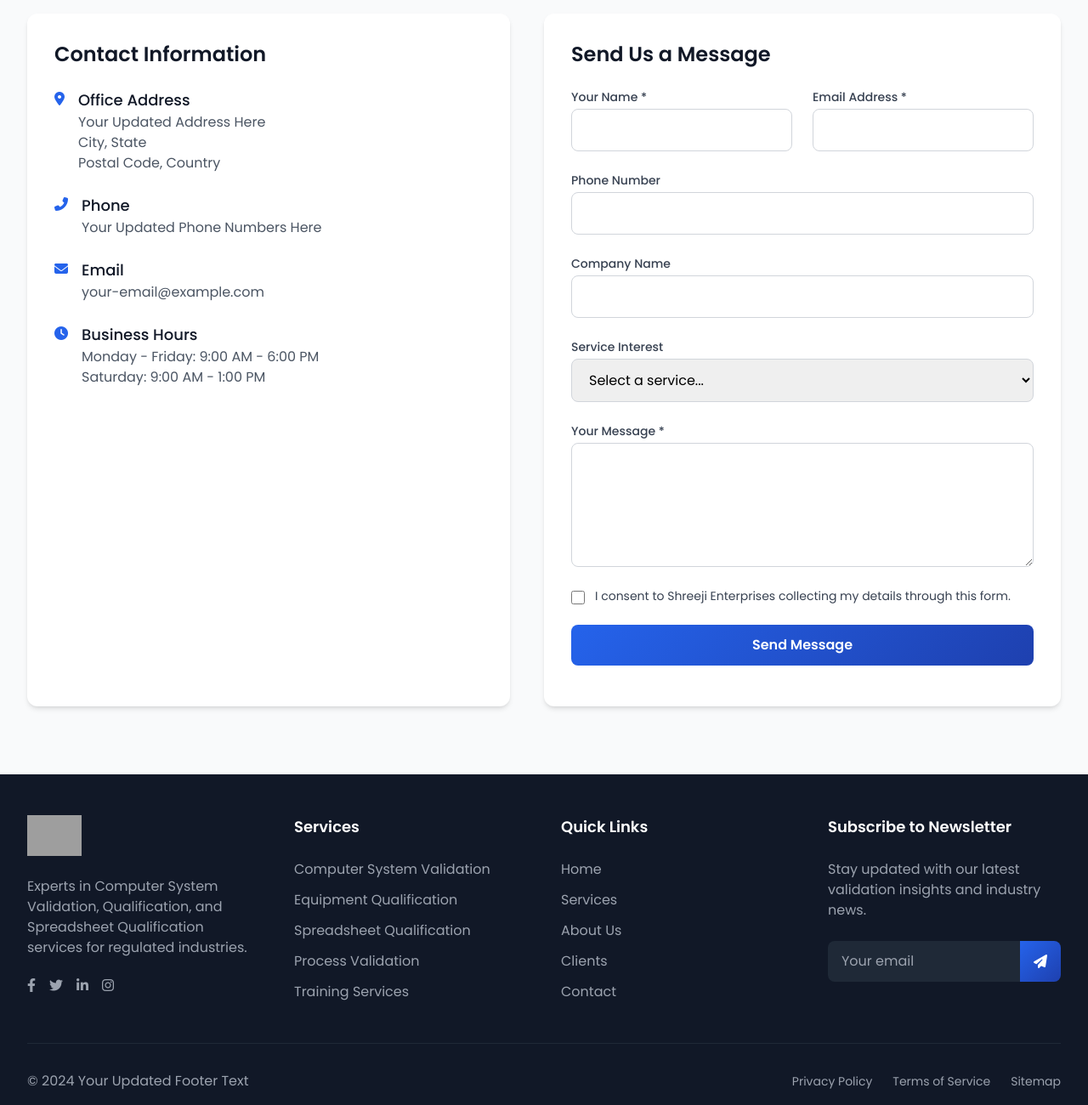
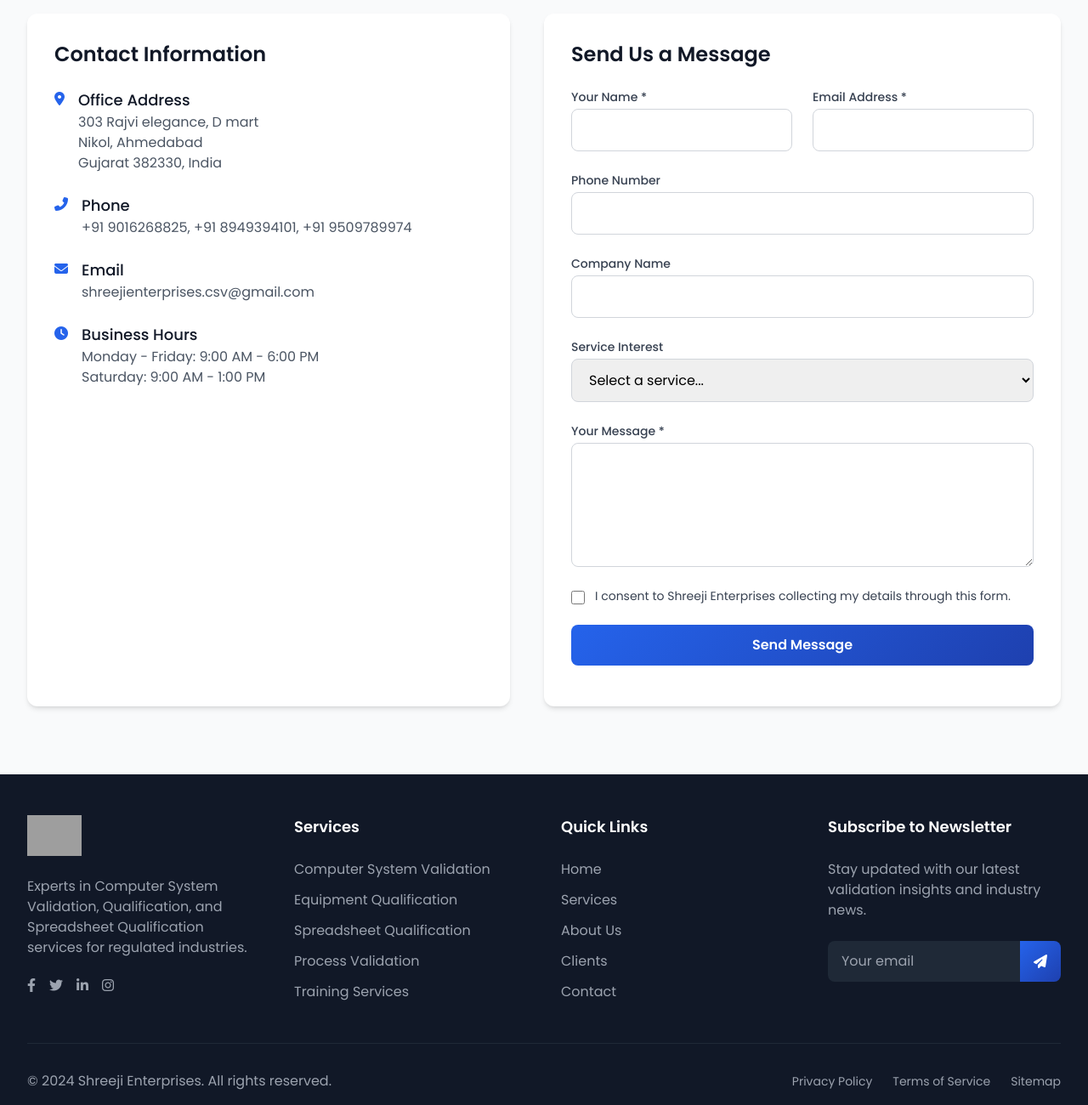
Before and after one commit to shreeji2021/shreeji, a plain HTML site: page index.html in a window 1280 px wide. Shown: the part 3520-4820 px from the top of the page at 85% size. Drawn offline with nearby package versions, Linux system fonts and the light colour scheme; grey boxes are pictures that could not be loaded.

Commit message:
Update index.html

````diff
--- a/index.html
+++ b/index.html
@@ -1,10 +1,10 @@
-```
+```html
 <!DOCTYPE html>
 <html lang="en">
 <head>
     <meta charset="UTF-8">
     <meta name="viewport" content="width=device-width, initial-scale=1.0">
-    <title>Your New Title Here</title>
+    <title>Shreeji Enterprises | Computer System Validation Experts</title>
     <link rel="stylesheet" href="https://cdnjs.cloudflare.com/ajax/libs/font-awesome/6.4.0/css/all.min.css">
     <script src="https://cdn.tailwindcss.com"></script>
     <style>
@@ -373,7 +373,7 @@
                                 </div>
                                 <div class="ml-4">
                                     <h4 class="text-lg font-medium text-gray-900">Office Address</h4>
-                                    <p class="text-gray-600">Your Updated Address Here<br>City, State<br>Postal Code, Country</p>
+                                    <p class="text-gray-600">303 Rajvi elegance, D mart<br>Nikol, Ahmedabad<br>Gujarat 382330, India</p>
                                 </div>
                             </div>
 
@@ -383,7 +383,7 @@
                                 </div>
                                 <div class="ml-4">
                                     <h4 class="text-lg font-medium text-gray-900">Phone</h4>
-                                    <p class="text-gray-600">Your Updated Phone Numbers Here</p>
+                                    <p class="text-gray-600">+91 9016268825, +91 8949394101, +91 9509789974</p>
                                 </div>
                             </div>
 
@@ -393,7 +393,7 @@
                                 </div>
                                 <div class="ml-4">
                                     <h4 class="text-lg font-medium text-gray-900">Email</h4>
-                                    <p class="text-gray-600">your-email@example.com</p>
+                                    <p class="text-gray-600">shreejienterprises.csv@gmail.com</p>
                                 </div>
                             </div>
 
@@ -535,7 +535,7 @@
             </div>
 
             <div class="border-t border-gray-800 mt-12 pt-8 flex flex-col md:flex-row justify-between items-center">
-                <p class="text-gray-400 mb-4 md:mb-0">© 2024 Your Updated Footer Text</p>
+                <p class="text-gray-400 mb-4 md:mb-0">© 2024 Shreeji Enterprises. All rights reserved.</p>
                 <div class="flex space-x-6">
                     <a href="#" class="text-gray-400 hover:text-white transition duration-300 text-sm">Privacy Policy</a>
                     <a href="#" class="text-gray-400 hover:text-white transition duration-300 text-sm">Terms of Service</a>
````
